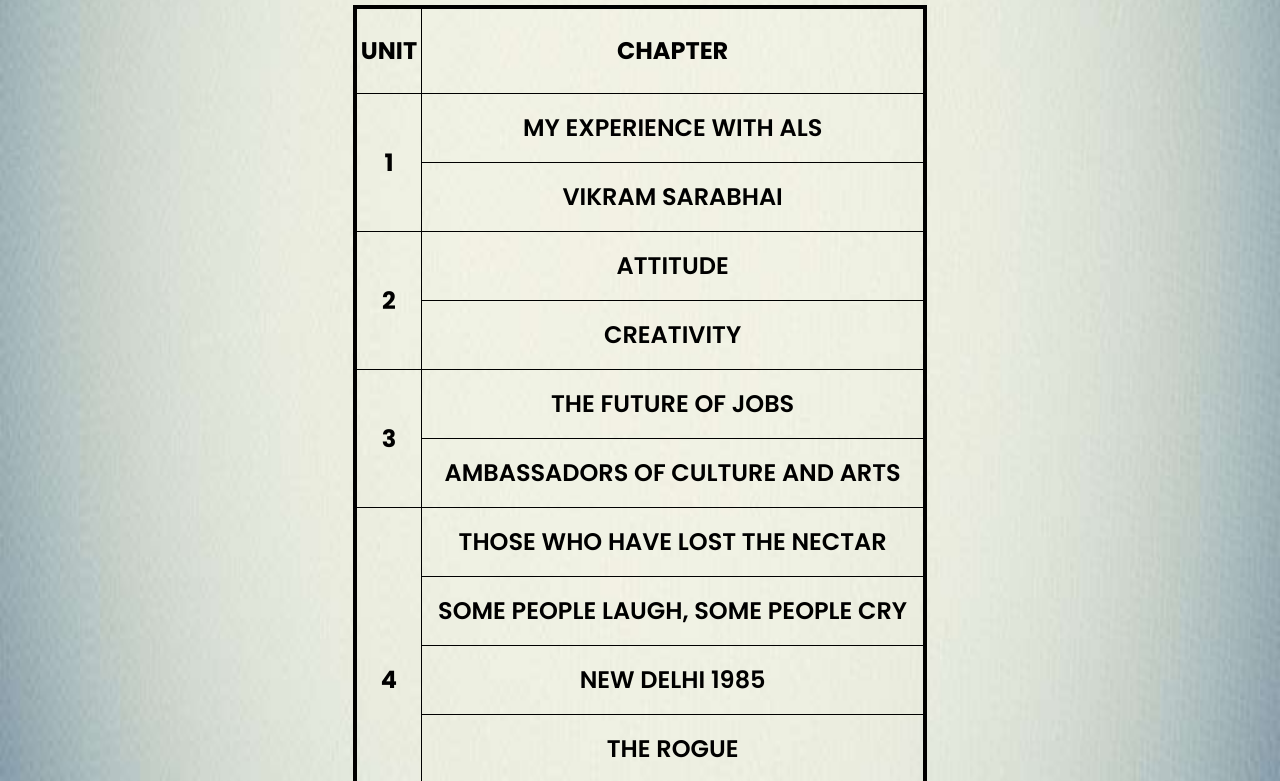
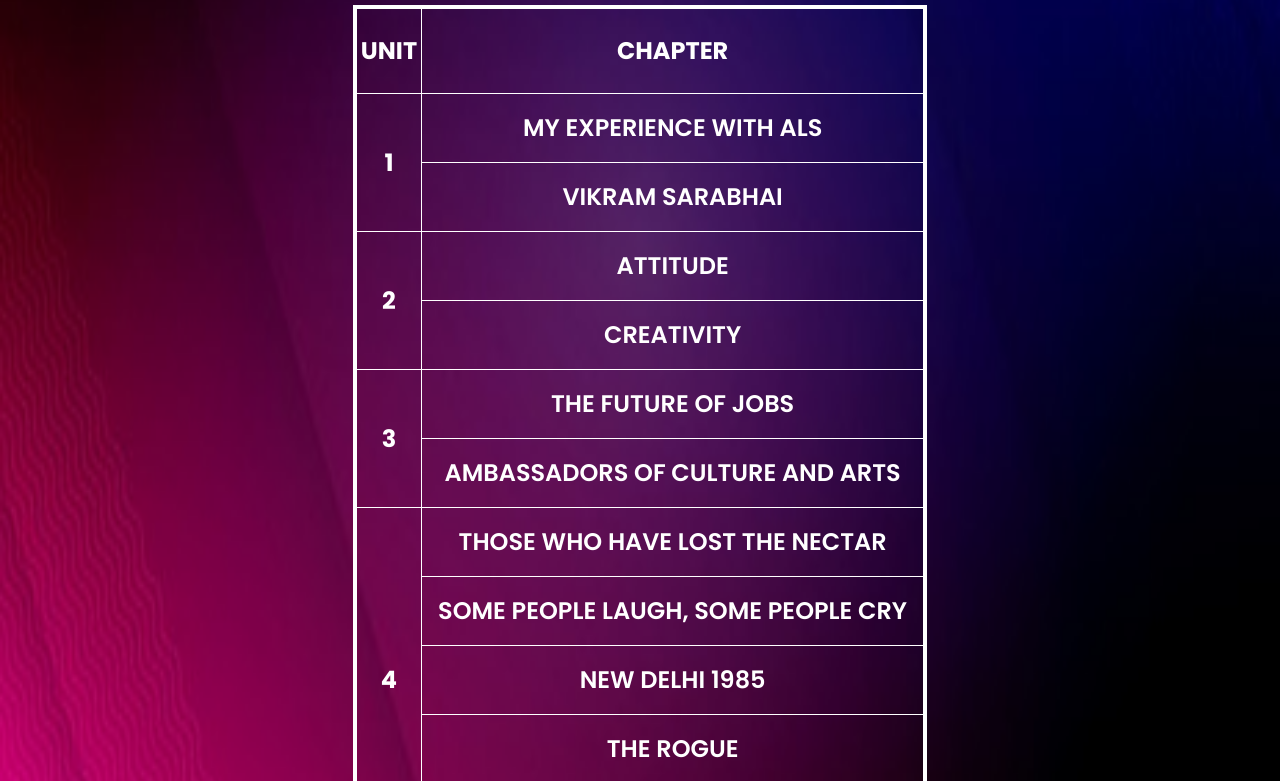
Before and after one commit to Gokul1903/englishproject, a plain HTML site: page index.html in a window 1280 px wide. Shown: the part 584-1365 px from the top of the page. Drawn offline with nearby package versions, Linux system fonts and the light colour scheme.

Commit message:
changed background color and text to white

```diff
--- a/index.html
+++ b/index.html
@@ -13,7 +13,7 @@
 
 
 </head>
-<body class="text-black">
+<body class="text-white">
   <nav class="navbar navbar-expand-lg bg-dark py-4 text-uppercase sticky-top shadow-lg">
     <div class="container">
       <a class="navbar-brand fs-2 text-white" href="#">aperture</a>
@@ -69,7 +69,7 @@
         <div class="row">
           <div class="col-lg-12 py-4">
             <h1 class="pt-5 font-size pb-4">index</h1>
-            <table class="index m-auto fs-4  table-bordered border border-black border-4 font-size">
+            <table class="index m-auto fs-4  table-bordered border border-white border-4 font-size">
               <thead>
                 <tr>
                   <th scope="col" class="p-1 py-4 ">unit</th>
--- a/style.css
+++ b/style.css
@@ -2,12 +2,13 @@
     font-family: 'Poppins', sans-serif;
 }
 body{
-    background-image: url(./components/lig.jpg);
+    background-image: url(./components/bgcolor.jpg);
     background-size: cover;
 
     background-repeat: no-repeat;
     /* background-attachment: fixed; */
     background-color: white;
+
 
 
 }
```
Also changed, not shown: chapters/Rogue.html (+1 -1 lines), chapters/ambassadors.html (+1 -1 lines), chapters/attitude.html (+1 -1 lines), chapters/creativity.html (+1 -1 lines), chapters/delhi.html (+1 -1 lines), chapters/experience.html (+1 -1 lines), chapters/future.html (+1 -1 lines), chapters/holy.html (+1 -1 lines), chapters/nectar.html (+1 -1 lines), chapters/peoplelaugh.html (+1 -1 lines), chapters/vikramsarabhai.html (+1 -1 lines), chapters/whitetiger.html (+1 -1 lines), components/future.png.
